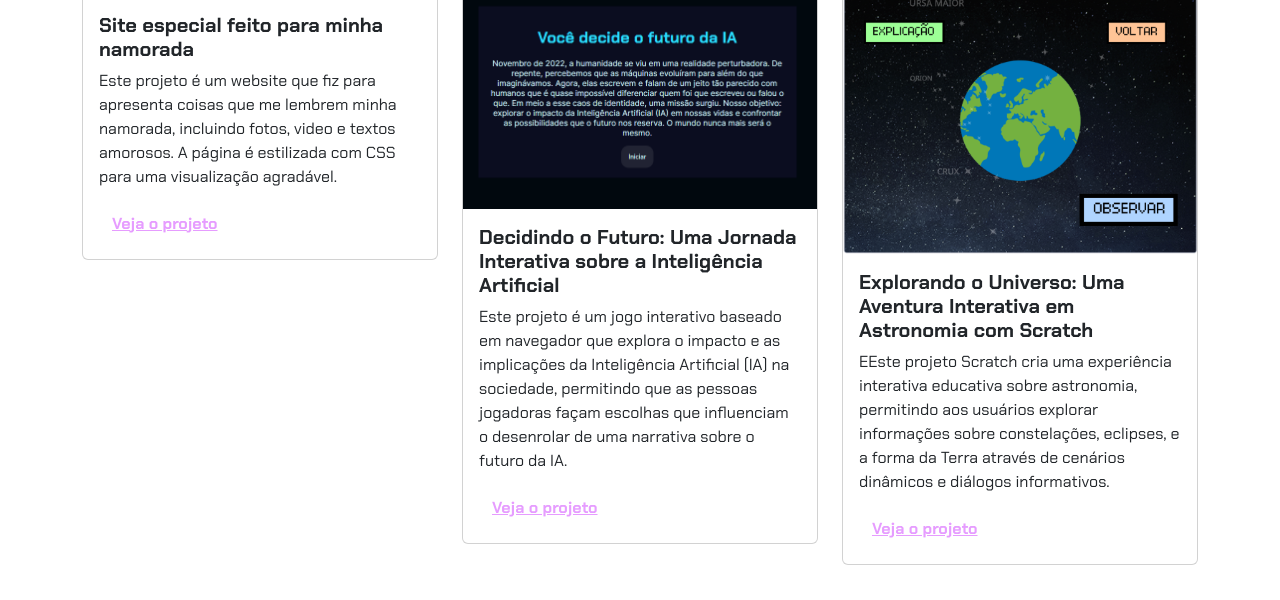
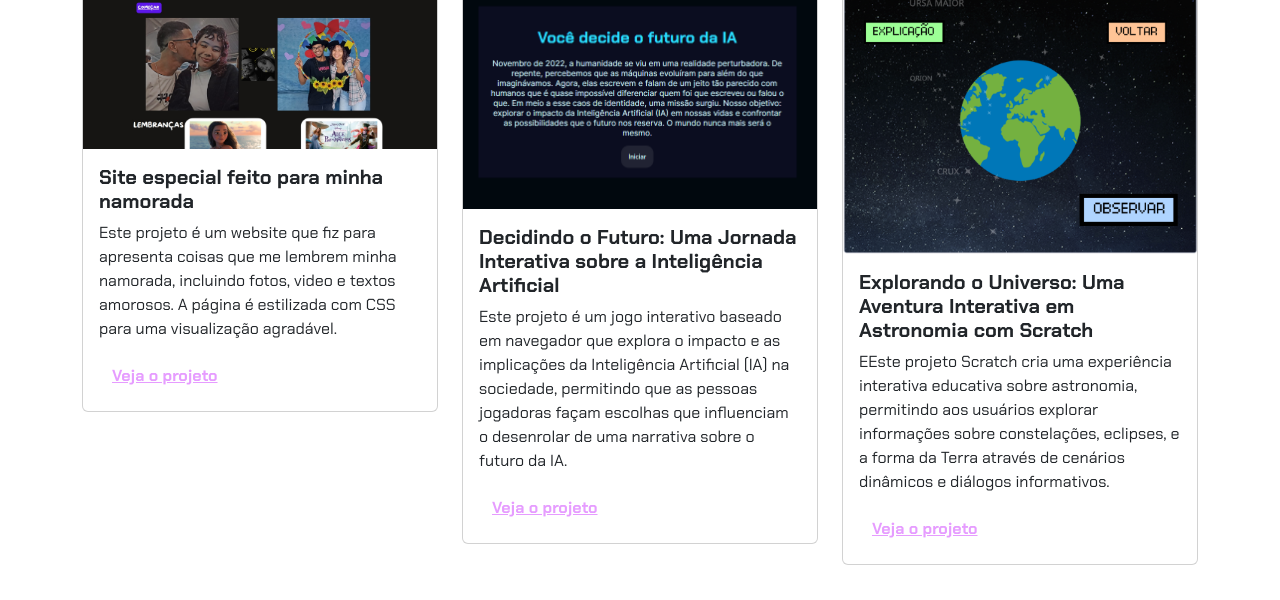
Before and after one commit to skxzin/portfolio-, a plain HTML site: page index.html in a window 1280 px wide. Shown: the part 500-1100 px from the top of the page. Drawn offline with nearby package versions, Linux system fonts and the light colour scheme; files whose address does not match are found by name.

Commit message:
Update index.html

```diff
--- a/index.html
+++ b/index.html
@@ -41,7 +41,7 @@
             <!-- Projeto 1 -->
             <div class="col-md-4">
                 <div class="card">
-                    <img src="img/projeto-1.png" class="card-img-top" alt="Imagem do projeto de biblioteca virtual">
+                    <img src="projeto-1.png" class="card-img-top" alt="Imagem do projeto de biblioteca virtual">
                     <div class="card-body">
                         <h5 class="card-title">Site especial feito para minha namorada</h5>
                         <p class="card-text">Este projeto é um website que fiz para apresenta coisas que me lembrem
```
